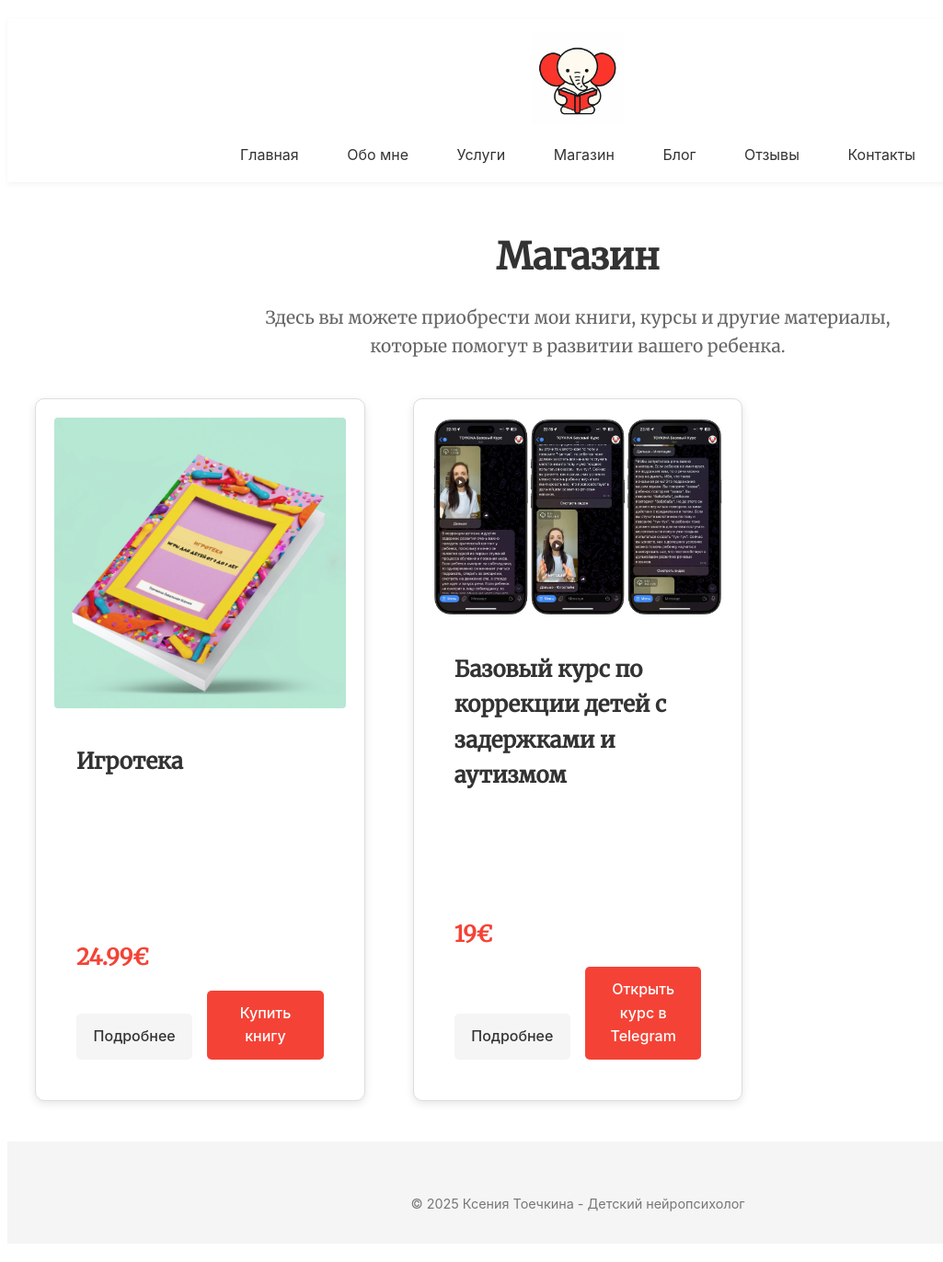
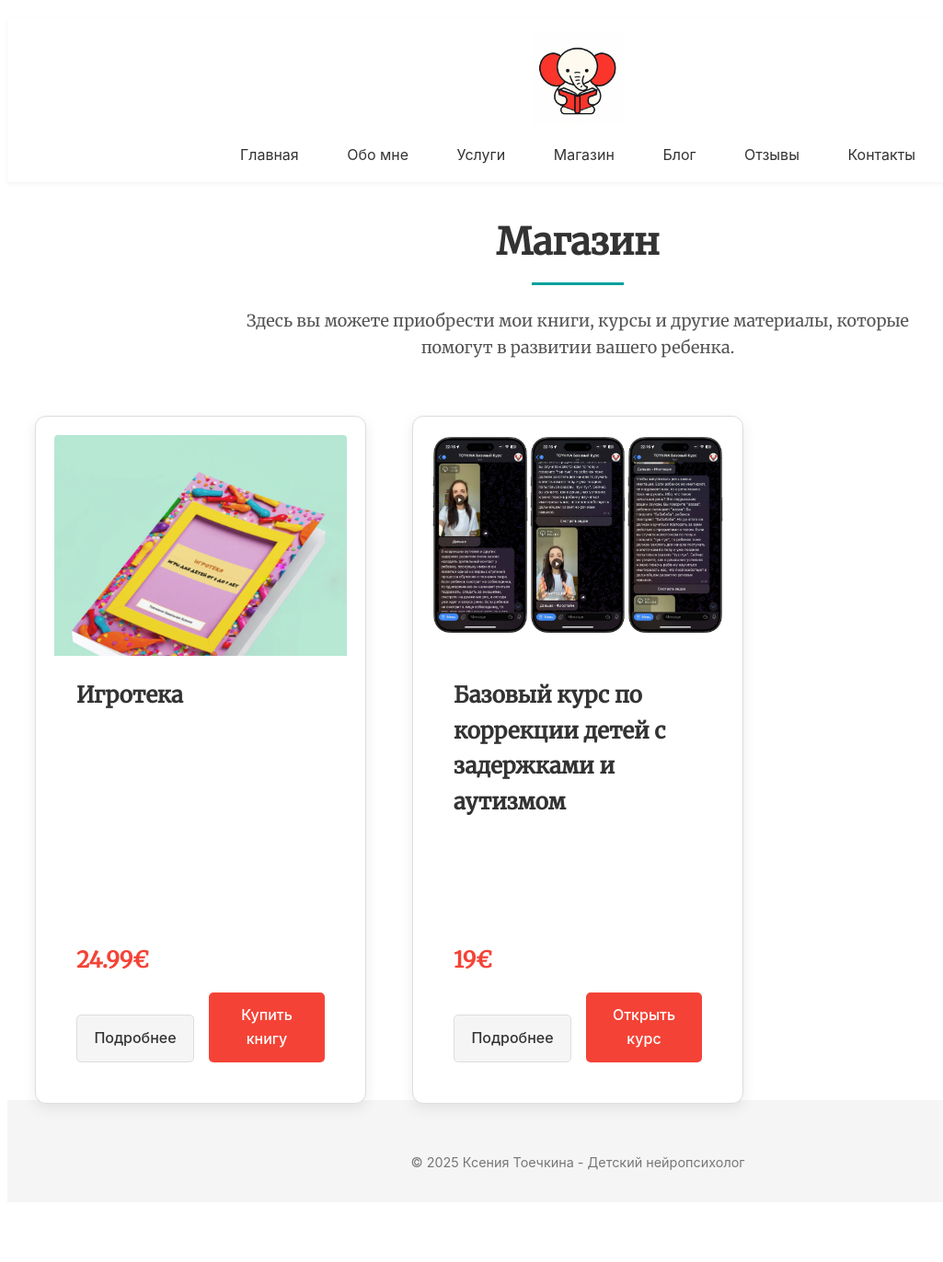
Before and after one commit to alexzavalny/ToykinaBusinessCard, a Jekyll site: the page built from shop/index.md, in a window 1280 px wide. Shown: the whole page at 92% size, without its empty margins (12-1037 px from the left). Built offline with Jekyll 4.4.1, drawn with Linux system fonts in a browser that asks for light colours; comment, search, counter and statistics services are not loaded; after the commit the page ends 1327 px from its top, so only the background shows below that; some of the changed lines change nothing that is shown.

Commit message:
Update Telegram course button text, synchronize published time across various pages, and enhance shop layout with new CSS styles for improved responsiveness and visual appeal.

```diff
--- a/_products/telegram-course.md
+++ b/_products/telegram-course.md
@@ -4,7 +4,7 @@
 image: "/img/course.jpg"
 price: "19€"
 button_url: "https://t.me/ToykinaCourseBot"
-button_text: "Открыть курс в Telegram"
+button_text: "Открыть курс"
 ---
 
 <style>
--- a/shop/index.md
+++ b/shop/index.md
@@ -3,6 +3,168 @@
 title: Магазин
 permalink: /shop/
 ---
+
+<style>
+.shop-container {
+  max-width: 1200px;
+  margin: 0 auto;
+  padding: 0 20px;
+}
+
+.section-heading {
+  text-align: center;
+  position: relative;
+  margin-bottom: 40px;
+  color: #333;
+}
+
+.section-heading:after {
+  content: "";
+  position: absolute;
+  bottom: -15px;
+  left: 50%;
+  width: 100px;
+  height: 3px;
+  background-color: #00a09c;
+  transform: translateX(-50%);
+}
+
+.section-description {
+  text-align: center;
+  max-width: 800px;
+  margin: 0 auto 50px;
+  color: #555;
+  font-size: 18px;
+  line-height: 1.6;
+}
+
+.products-grid {
+  display: grid;
+  grid-template-columns: repeat(auto-fill, minmax(350px, 1fr));
+  gap: 30px;
+  margin-top: 40px;
+}
+
+.product-card {
+  background: white;
+  border-radius: 12px;
+  overflow: hidden;
+  box-shadow: 0 5px 15px rgba(0, 0, 0, 0.08);
+  transition: all 0.3s ease;
+  display: flex;
+  flex-direction: column;
+  height: 100%;
+}
+
+.product-card:hover {
+  transform: translateY(-10px);
+  box-shadow: 0 15px 30px rgba(0, 0, 0, 0.12);
+}
+
+.product-image-container {
+  height: 240px;
+  overflow: hidden;
+}
+
+.product-image {
+  width: 100%;
+  height: 100%;
+  object-fit: cover;
+  transition: transform 0.5s ease;
+}
+
+.product-card:hover .product-image {
+  transform: scale(1.05);
+}
+
+.product-content {
+  padding: 25px;
+  display: flex;
+  flex-direction: column;
+  flex-grow: 1;
+}
+
+.product-title {
+  margin-top: 0;
+  margin-bottom: 15px;
+  font-size: 24px;
+}
+
+.product-title a {
+  color: #333;
+  text-decoration: none;
+  transition: color 0.3s ease;
+}
+
+.product-title a:hover {
+  color: #00a09c;
+}
+
+.product-excerpt {
+  color: #666;
+  line-height: 1.6;
+  margin-bottom: 20px;
+  flex-grow: 1;
+}
+
+.price {
+  font-size: 28px;
+  font-weight: bold;
+  color: #ff5252;
+  margin: 15px 0;
+}
+
+.product-buttons {
+  margin-top: auto;
+  display: flex;
+  gap: 10px;
+}
+
+.button {
+  padding: 12px 20px;
+  text-decoration: none;
+  border-radius: 30px;
+  font-weight: bold;
+  text-align: center;
+  transition: all 0.3s ease;
+  flex: 1;
+}
+
+.button:hover {
+  transform: translateY(-3px);
+}
+
+.primary {
+  background-color: #00a09c;
+  color: white;
+}
+
+.primary:hover {
+  background-color: #008b87;
+  box-shadow: 0 4px 10px rgba(0, 160, 156, 0.3);
+}
+
+.button:not(.primary) {
+  background-color: #f5f5f5;
+  color: #333;
+  border: 1px solid #ddd;
+}
+
+.button:not(.primary):hover {
+  background-color: #eee;
+  box-shadow: 0 4px 10px rgba(0, 0, 0, 0.1);
+}
+
+@media (max-width: 768px) {
+  .products-grid {
+    grid-template-columns: 1fr;
+  }
+
+  .product-buttons {
+    flex-direction: column;
+  }
+}
+</style>
 
 <div class="shop-container">
   <h2 class="section-heading">Магазин</h2>
```
Also changed, not shown: 6 other files.
